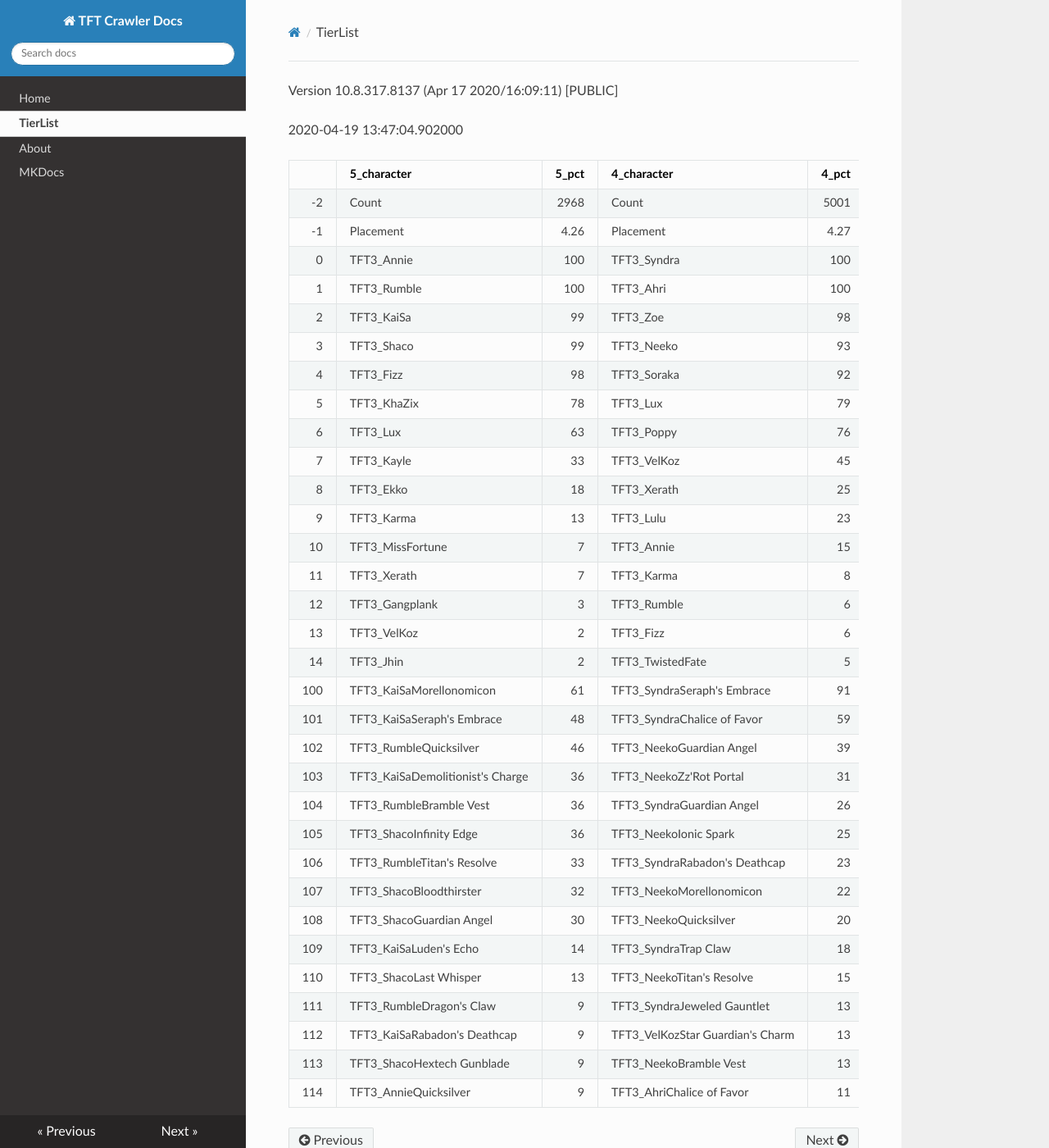
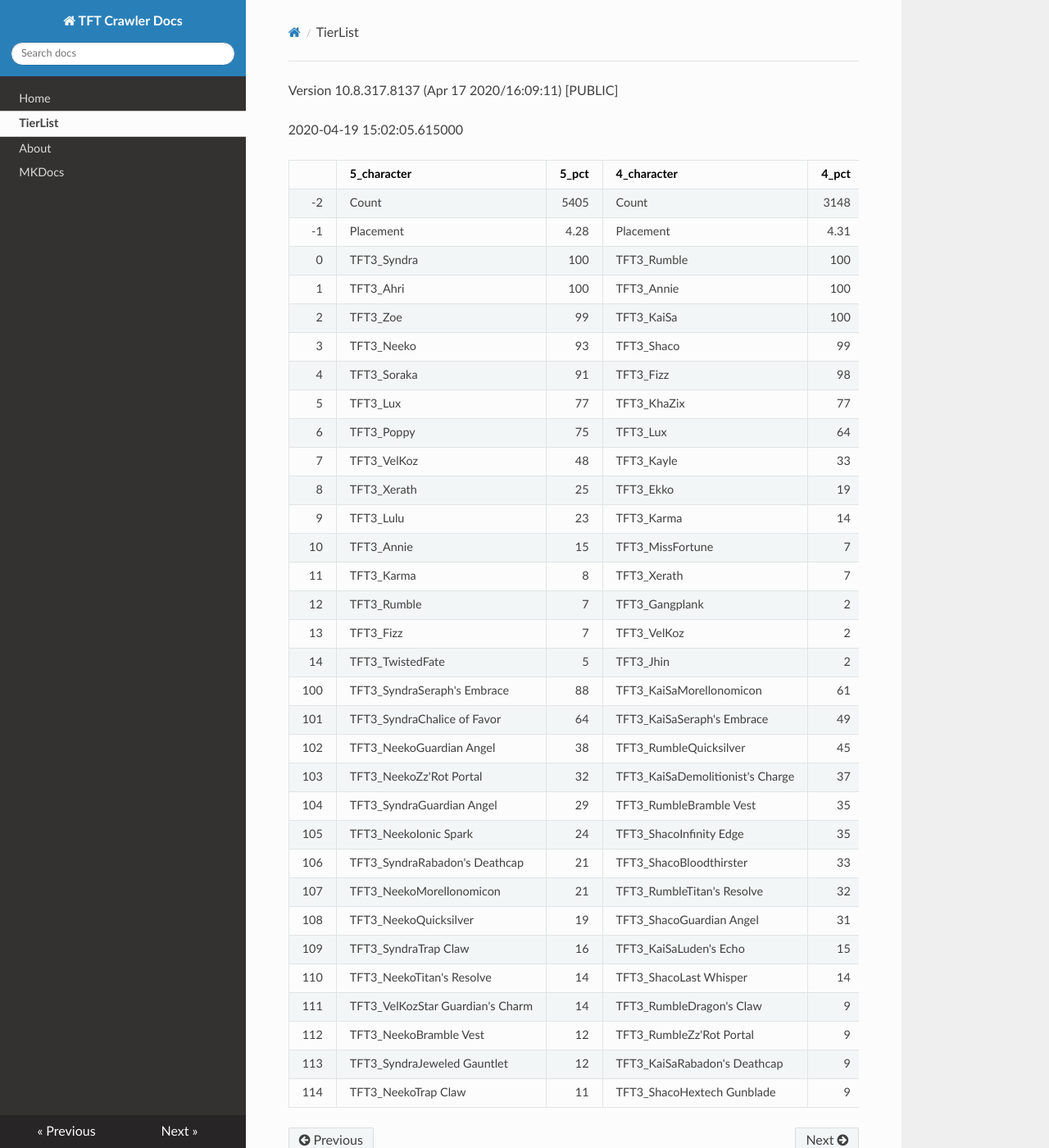
Before and after one commit to JamesYouL2/TFT-Crawler, an MkDocs documentation site: the page built from docs/tierlist.md, in a window 1280 px wide and 1400 px high. Shown: the whole window at 82% size. Built offline with MkDocs 1.6.1, drawn with Linux system fonts in a browser that asks for light colours; nearby versions of some CDN libraries.

Commit message:
Update tierlist.md

```diff
--- a/docs/tierlist.md
+++ b/docs/tierlist.md
@@ -1,38 +1,38 @@
 Version 10.8.317.8137 (Apr 17 2020/16:09:11) [PUBLIC] <Releases/10.8>
 
-2020-04-19 13:47:04.902000
+2020-04-19 15:02:05.615000
 
-|     | 5_character                      |   5_pct | 4_character                      |   4_pct | 1_character                    |   1_pct | 3_character                        |   3_pct | 2_character                      |   2_pct |
+|     | 5_character                      |   5_pct | 4_character                      |   4_pct | 2_character                    |   2_pct | 3_character                        |   3_pct | 1_character                      |   1_pct |
 |----:|:---------------------------------|--------:|:---------------------------------|--------:|:-------------------------------|--------:|:-----------------------------------|--------:|:---------------------------------|--------:|
-|  -2 | Count                            | 2968    | Count                            | 5001    | Count                          | 6079    | Count                              |  4387   | Count                            | 9099    |
-|  -1 | Placement                        |    4.26 | Placement                        |    4.27 | Placement                      |    4.45 | Placement                          |     4.5 | Placement                        |    4.63 |
-|   0 | TFT3_Annie                       |  100    | TFT3_Syndra                      |  100    | TFT3_Jhin                      |   95    | TFT3_Blitzcrank                    |    97   | TFT3_Shen                        |   65    |
-|   1 | TFT3_Rumble                      |  100    | TFT3_Ahri                        |  100    | TFT3_Karma                     |   94    | TFT3_Vi                            |    96   | TFT3_Irelia                      |   64    |
-|   2 | TFT3_KaiSa                       |   99    | TFT3_Zoe                         |   98    | TFT3_Mordekaiser               |   93    | TFT3_ChoGath                       |    95   | TFT3_Kayle                       |   63    |
-|   3 | TFT3_Shaco                       |   99    | TFT3_Neeko                       |   93    | TFT3_Ashe                      |   90    | TFT3_Malphite                      |    94   | TFT3_Thresh                      |   53    |
-|   4 | TFT3_Fizz                        |   98    | TFT3_Soraka                      |   92    | TFT3_Lux                       |   75    | TFT3_Jinx                          |    81   | TFT3_Vi                          |   48    |
-|   5 | TFT3_KhaZix                      |   78    | TFT3_Lux                         |   79    | TFT3_Shaco                     |   72    | TFT3_Ezreal                        |    81   | TFT3_Kassadin                    |   46    |
-|   6 | TFT3_Lux                         |   63    | TFT3_Poppy                       |   76    | TFT3_Lulu                      |   61    | TFT3_MissFortune                   |    67   | TFT3_MissFortune                 |   46    |
-|   7 | TFT3_Kayle                       |   33    | TFT3_VelKoz                      |   45    | TFT3_Xerath                    |   51    | TFT3_Graves                        |    55   | TFT3_Fiora                       |   44    |
-|   8 | TFT3_Ekko                        |   18    | TFT3_Xerath                      |   25    | TFT3_JarvanIV                  |   42    | TFT3_Lucian                        |    40   | TFT3_Lucian                      |   43    |
-|   9 | TFT3_Karma                       |   13    | TFT3_Lulu                        |   23    | TFT3_WuKong                    |   30    | TFT3_VelKoz                        |    15   | TFT3_Leona                       |   43    |
-|  10 | TFT3_MissFortune                 |    7    | TFT3_Annie                       |   15    | TFT3_Jayce                     |   29    | TFT3_KhaZix                        |    15   | TFT3_Ekko                        |   39    |
-|  11 | TFT3_Xerath                      |    7    | TFT3_Karma                       |    8    | TFT3_Kassadin                  |   21    | TFT3_AurelionSol                   |    12   | TFT3_Blitzcrank                  |   37    |
-|  12 | TFT3_Gangplank                   |    3    | TFT3_Rumble                      |    6    | TFT3_Poppy                     |   14    | TFT3_Kayle                         |    12   | TFT3_Ezreal                      |   36    |
-|  13 | TFT3_VelKoz                      |    2    | TFT3_Fizz                        |    6    | TFT3_Thresh                    |   10    | TFT3_TwistedFate                   |    11   | TFT3_WuKong                      |   34    |
-|  14 | TFT3_Jhin                        |    2    | TFT3_TwistedFate                 |    5    | TFT3_Leona                     |    9    | TFT3_Lulu                          |     7   | TFT3_Xayah                       |   23    |
-| 100 | TFT3_KaiSaMorellonomicon         |   61    | TFT3_SyndraSeraph's Embrace      |   91    | TFT3_ShacoGuardian Angel       |   48    | TFT3_JinxGiant Slayer              |    58   | TFT3_IreliaInfinity Edge         |   41    |
-| 101 | TFT3_KaiSaSeraph's Embrace       |   48    | TFT3_SyndraChalice of Favor      |   59    | TFT3_JhinRunaan's Hurricane    |   39    | TFT3_JinxRed Buff                  |    49   | TFT3_KayleGuinsoo's Rageblade    |   30    |
-| 102 | TFT3_RumbleQuicksilver           |   46    | TFT3_NeekoGuardian Angel         |   39    | TFT3_ShacoBloodthirster        |   37    | TFT3_JinxGuardian Angel            |    31   | TFT3_LucianRed Buff              |   23    |
-| 103 | TFT3_KaiSaDemolitionist's Charge |   36    | TFT3_NeekoZz'Rot Portal          |   31    | TFT3_JhinGuardian Angel        |   37    | TFT3_MissFortuneSeraph's Embrace   |    18   | TFT3_KayleGuardian Angel         |   22    |
-| 104 | TFT3_RumbleBramble Vest          |   36    | TFT3_SyndraGuardian Angel        |   26    | TFT3_JhinLast Whisper          |   32    | TFT3_ChoGathIonic Spark            |    17   | TFT3_KayleRapid Firecannon       |   16    |
-| 105 | TFT3_ShacoInfinity Edge          |   36    | TFT3_NeekoIonic Spark            |   25    | TFT3_JhinInfinity Edge         |   30    | TFT3_JinxRunaan's Hurricane        |    13   | TFT3_IreliaLast Whisper          |   16    |
-| 106 | TFT3_RumbleTitan's Resolve       |   33    | TFT3_SyndraRabadon's Deathcap    |   23    | TFT3_JhinTrap Claw             |   18    | TFT3_JinxTrap Claw                 |    13   | TFT3_IreliaGuardian Angel        |   15    |
-| 107 | TFT3_ShacoBloodthirster          |   32    | TFT3_NeekoMorellonomicon         |   22    | TFT3_ShacoInfinity Edge        |   16    | TFT3_VelKozSeraph's Embrace        |    12   | TFT3_MasterYiQuicksilver         |   12    |
-| 108 | TFT3_ShacoGuardian Angel         |   30    | TFT3_NeekoQuicksilver            |   20    | TFT3_MordekaiserMorellonomicon |   13    | TFT3_BlitzcrankZephyr              |    12   | TFT3_MasterYiGuinsoo's Rageblade |   12    |
-| 109 | TFT3_KaiSaLuden's Echo           |   14    | TFT3_SyndraTrap Claw             |   18    | TFT3_ShacoHextech Gunblade     |   13    | TFT3_ViIonic Spark                 |    11   | TFT3_IreliaInfiltrator's Talons  |   10    |
-| 110 | TFT3_ShacoLast Whisper           |   13    | TFT3_NeekoTitan's Resolve        |   15    | TFT3_XerathGuinsoo's Rageblade |   12    | TFT3_MissFortuneQuicksilver        |    11   | TFT3_KayleHand Of Justice        |    9    |
-| 111 | TFT3_RumbleDragon's Claw         |    9    | TFT3_SyndraJeweled Gauntlet      |   13    | TFT3_AsheDark Star's Heart     |   11    | TFT3_JinxLast Whisper              |    11   | TFT3_IreliaBloodthirster         |    8    |
-| 112 | TFT3_KaiSaRabadon's Deathcap     |    9    | TFT3_VelKozStar Guardian's Charm |   13    | TFT3_MordekaiserIonic Spark    |   10    | TFT3_ChoGathMorellonomicon         |    11   | TFT3_MasterYiBramble Vest        |    7    |
-| 113 | TFT3_ShacoHextech Gunblade       |    9    | TFT3_NeekoBramble Vest           |   13    | TFT3_MordekaiserRedemption     |    9    | TFT3_LucianRed Buff                |    11   | TFT3_IreliaSeraph's Embrace      |    7    |
-| 114 | TFT3_AnnieQuicksilver            |    9    | TFT3_AhriChalice of Favor        |   11    | TFT3_MordekaiserBramble Vest   |    9    | TFT3_MissFortuneRabadon's Deathcap |    10   | TFT3_ViIonic Spark               |    7    |
+|  -2 | Count                            | 5405    | Count                            | 3148    | Count                          | 6499    | Count                              | 4637    | Count                            | 9811    |
+|  -1 | Placement                        |    4.28 | Placement                        |    4.31 | Placement                      |    4.44 | Placement                          |    4.44 | Placement                        |    4.64 |
+|   0 | TFT3_Syndra                      |  100    | TFT3_Rumble                      |  100    | TFT3_Jhin                      |   97    | TFT3_Blitzcrank                    |   98    | TFT3_Shen                        |   66    |
+|   1 | TFT3_Ahri                        |  100    | TFT3_Annie                       |  100    | TFT3_Karma                     |   95    | TFT3_ChoGath                       |   98    | TFT3_Irelia                      |   64    |
+|   2 | TFT3_Zoe                         |   99    | TFT3_KaiSa                       |  100    | TFT3_Mordekaiser               |   94    | TFT3_Vi                            |   97    | TFT3_Kayle                       |   63    |
+|   3 | TFT3_Neeko                       |   93    | TFT3_Shaco                       |   99    | TFT3_Ashe                      |   92    | TFT3_Malphite                      |   96    | TFT3_Thresh                      |   53    |
+|   4 | TFT3_Soraka                      |   91    | TFT3_Fizz                        |   98    | TFT3_Lux                       |   76    | TFT3_Jinx                          |   84    | TFT3_Vi                          |   47    |
+|   5 | TFT3_Lux                         |   77    | TFT3_KhaZix                      |   77    | TFT3_Shaco                     |   74    | TFT3_Ezreal                        |   83    | TFT3_Kassadin                    |   47    |
+|   6 | TFT3_Poppy                       |   75    | TFT3_Lux                         |   64    | TFT3_Lulu                      |   61    | TFT3_MissFortune                   |   68    | TFT3_MissFortune                 |   46    |
+|   7 | TFT3_VelKoz                      |   48    | TFT3_Kayle                       |   33    | TFT3_Xerath                    |   52    | TFT3_Graves                        |   60    | TFT3_Fiora                       |   43    |
+|   8 | TFT3_Xerath                      |   25    | TFT3_Ekko                        |   19    | TFT3_JarvanIV                  |   42    | TFT3_Lucian                        |   39    | TFT3_Lucian                      |   43    |
+|   9 | TFT3_Lulu                        |   23    | TFT3_Karma                       |   14    | TFT3_WuKong                    |   28    | TFT3_VelKoz                        |   14    | TFT3_Leona                       |   42    |
+|  10 | TFT3_Annie                       |   15    | TFT3_MissFortune                 |    7    | TFT3_Jayce                     |   27    | TFT3_KhaZix                        |   14    | TFT3_Ekko                        |   38    |
+|  11 | TFT3_Karma                       |    8    | TFT3_Xerath                      |    7    | TFT3_Kassadin                  |   21    | TFT3_AurelionSol                   |   13    | TFT3_Blitzcrank                  |   37    |
+|  12 | TFT3_Rumble                      |    7    | TFT3_Gangplank                   |    2    | TFT3_Poppy                     |   14    | TFT3_TwistedFate                   |   10    | TFT3_Ezreal                      |   36    |
+|  13 | TFT3_Fizz                        |    7    | TFT3_VelKoz                      |    2    | TFT3_Thresh                    |    9    | TFT3_Kayle                         |    9    | TFT3_WuKong                      |   35    |
+|  14 | TFT3_TwistedFate                 |    5    | TFT3_Jhin                        |    2    | TFT3_Leona                     |    9    | TFT3_Lulu                          |    6    | TFT3_Xayah                       |   23    |
+| 100 | TFT3_SyndraSeraph's Embrace      |   88    | TFT3_KaiSaMorellonomicon         |   61    | TFT3_ShacoGuardian Angel       |   49    | TFT3_JinxGiant Slayer              |   59    | TFT3_IreliaInfinity Edge         |   41    |
+| 101 | TFT3_SyndraChalice of Favor      |   64    | TFT3_KaiSaSeraph's Embrace       |   49    | TFT3_ShacoBloodthirster        |   38    | TFT3_JinxRed Buff                  |   51    | TFT3_KayleGuinsoo's Rageblade    |   30    |
+| 102 | TFT3_NeekoGuardian Angel         |   38    | TFT3_RumbleQuicksilver           |   45    | TFT3_JhinRunaan's Hurricane    |   38    | TFT3_JinxGuardian Angel            |   32    | TFT3_KayleGuardian Angel         |   22    |
+| 103 | TFT3_NeekoZz'Rot Portal          |   32    | TFT3_KaiSaDemolitionist's Charge |   37    | TFT3_JhinGuardian Angel        |   37    | TFT3_MissFortuneSeraph's Embrace   |   18    | TFT3_LucianRed Buff              |   22    |
+| 104 | TFT3_SyndraGuardian Angel        |   29    | TFT3_RumbleBramble Vest          |   35    | TFT3_JhinLast Whisper          |   33    | TFT3_ChoGathIonic Spark            |   17    | TFT3_KayleRapid Firecannon       |   17    |
+| 105 | TFT3_NeekoIonic Spark            |   24    | TFT3_ShacoInfinity Edge          |   35    | TFT3_JhinInfinity Edge         |   30    | TFT3_JinxRunaan's Hurricane        |   14    | TFT3_IreliaLast Whisper          |   16    |
+| 106 | TFT3_SyndraRabadon's Deathcap    |   21    | TFT3_ShacoBloodthirster          |   33    | TFT3_JhinTrap Claw             |   18    | TFT3_JinxTrap Claw                 |   13    | TFT3_IreliaGuardian Angel        |   15    |
+| 107 | TFT3_NeekoMorellonomicon         |   21    | TFT3_RumbleTitan's Resolve       |   32    | TFT3_ShacoInfinity Edge        |   16    | TFT3_BlitzcrankZephyr              |   12    | TFT3_MasterYiQuicksilver         |   12    |
+| 108 | TFT3_NeekoQuicksilver            |   19    | TFT3_ShacoGuardian Angel         |   31    | TFT3_MordekaiserMorellonomicon |   13    | TFT3_JinxLast Whisper              |   12    | TFT3_MasterYiGuinsoo's Rageblade |   12    |
+| 109 | TFT3_SyndraTrap Claw             |   16    | TFT3_KaiSaLuden's Echo           |   15    | TFT3_ShacoHextech Gunblade     |   13    | TFT3_ViIonic Spark                 |   12    | TFT3_IreliaInfiltrator's Talons  |   10    |
+| 110 | TFT3_NeekoTitan's Resolve        |   14    | TFT3_ShacoLast Whisper           |   14    | TFT3_XerathGuinsoo's Rageblade |   13    | TFT3_VelKozSeraph's Embrace        |   12    | TFT3_KayleHand Of Justice        |    9    |
+| 111 | TFT3_VelKozStar Guardian's Charm |   14    | TFT3_RumbleDragon's Claw         |    9    | TFT3_AsheDark Star's Heart     |   12    | TFT3_MissFortuneQuicksilver        |   11    | TFT3_IreliaBloodthirster         |    8    |
+| 112 | TFT3_NeekoBramble Vest           |   12    | TFT3_RumbleZz'Rot Portal         |    9    | TFT3_MordekaiserIonic Spark    |   10    | TFT3_ChoGathMorellonomicon         |   11    | TFT3_IreliaSeraph's Embrace      |    7    |
+| 113 | TFT3_SyndraJeweled Gauntlet      |   12    | TFT3_KaiSaRabadon's Deathcap     |    9    | TFT3_MordekaiserRedemption     |    9    | TFT3_JinxRapid Firecannon          |   11    | TFT3_EkkoMorellonomicon          |    7    |
+| 114 | TFT3_NeekoTrap Claw              |   11    | TFT3_ShacoHextech Gunblade       |    9    | TFT3_MordekaiserBramble Vest   |    9    | TFT3_MissFortuneRabadon's Deathcap |   10    | TFT3_MasterYiBramble Vest        |    7    |
```
